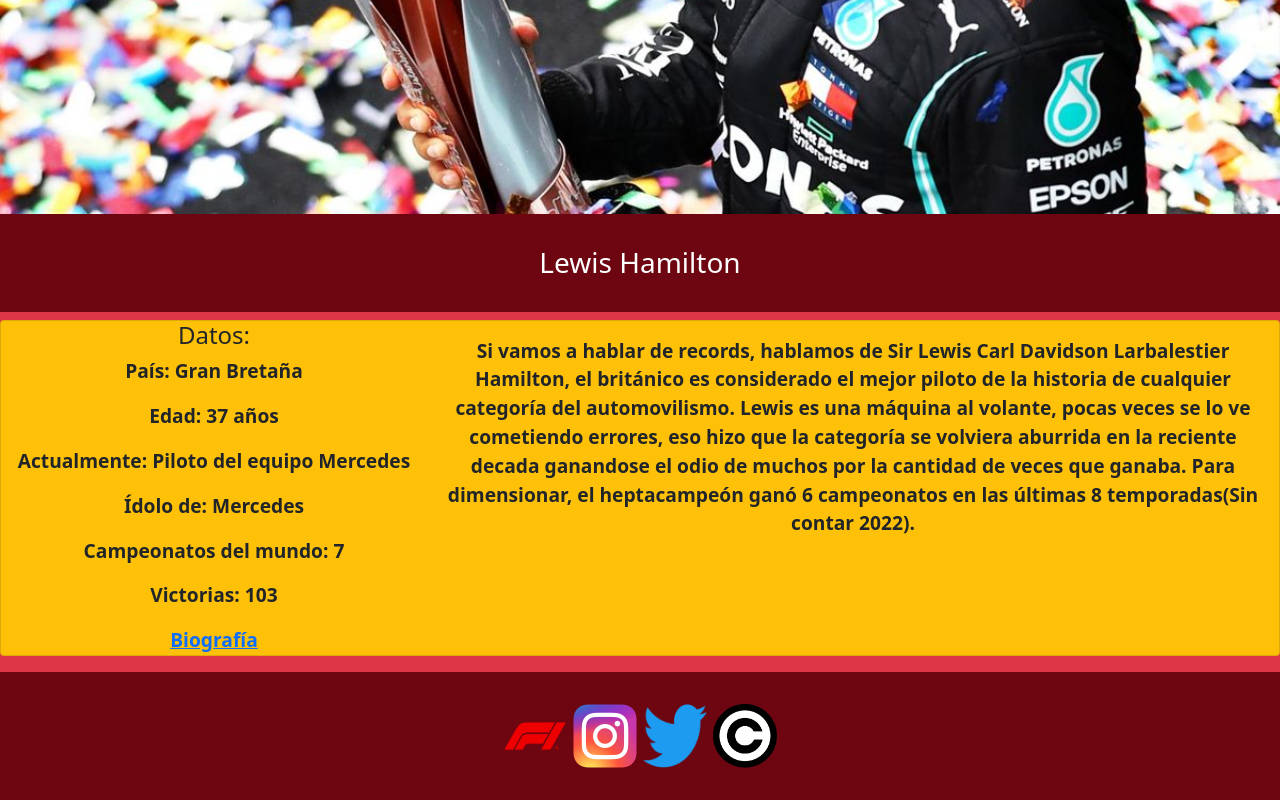
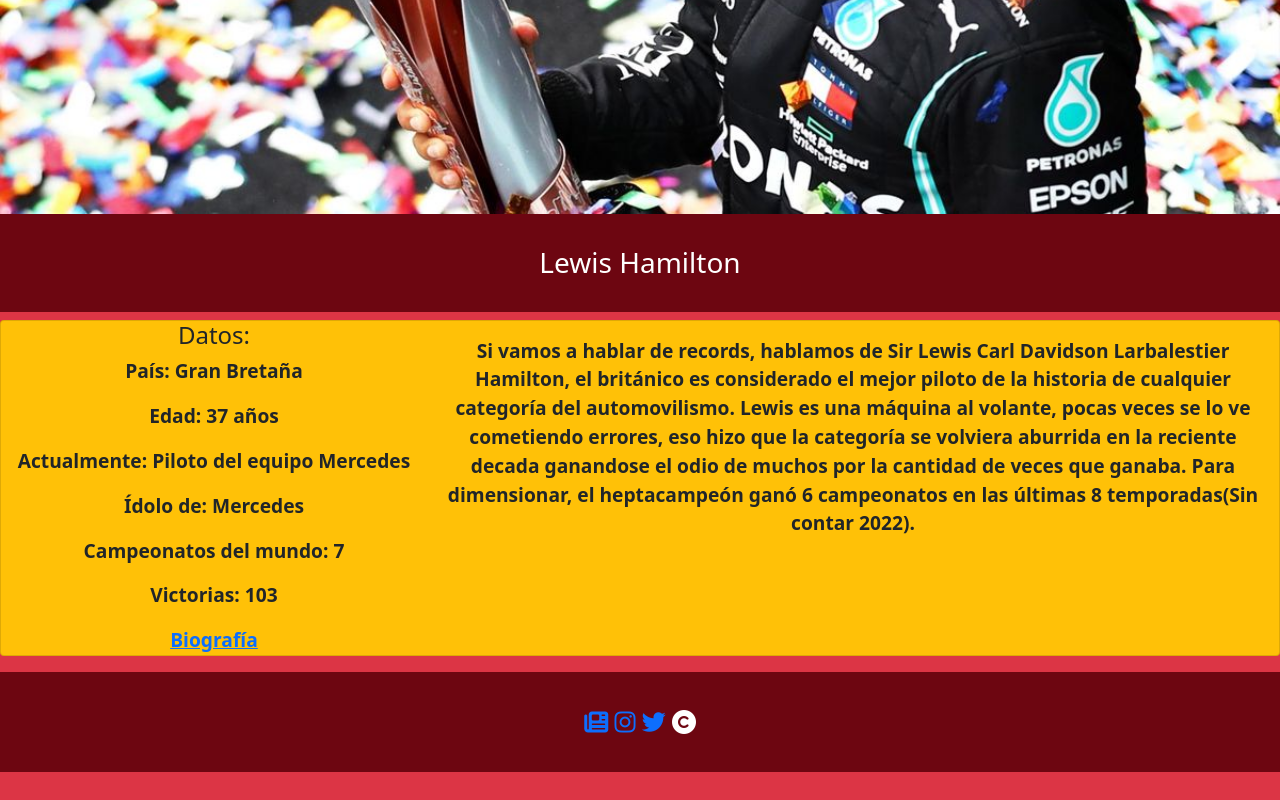
Before and after one commit to EmiMagnus990/378km, a website: page pages/leyendas.html in a window 1280 px wide. Shown: the part 7167-7967 px from the top of the page. After the commit the page ends 7939 px from the top, so only its background shows below. Drawn offline with nearby package versions, Linux system fonts and the light colour scheme.

Commit message:
proyecto final

```diff
--- a/pages/leyendas.html
+++ b/pages/leyendas.html
@@ -8,6 +8,7 @@
         <link rel="stylesheet" href="./../css/bootstrap.min.css">
         <link rel="stylesheet" href="./../css/main.css">
         <link href="https://unpkg.com/aos@2.3.1/dist/aos.css" rel="stylesheet">
+        <script src="https://kit.fontawesome.com/20ac8b235b.js" crossorigin="anonymous"></script>
         <title>Leyendas</title>
     </head>
     <body>
@@ -245,11 +246,11 @@
             </section>
         </main>
         <footer class="footer">
-            <a href="https://www.formula1.com/en/latest.html" target="_blank"><img class="footerlogo" src="./../assets/images/F1-logo.png" alt="Foto"></a>
-            <a href="https://www.instagram.com/f1/?hl=es-la" target="_blank"><img class="footerlogo" src="./../assets/images/instagram logo.webp" alt="Foto"></a>
-            <a href="https://twitter.com/F1" target="_blank"><img class="footerlogo" src="./../assets/images/Twitter logo.webp" alt="Foto"></a>
-            <img class="footerlogo" src="./../assets/images/copyright-logo.png" alt="Foto"></a>
-        </footer>
+          <a href="https://www.formula1.com/en/latest.html" target="_blank"><i class="fa-solid fa-newspaper"></i></a>
+          <a href="https://www.instagram.com/f1/?hl=es-la" target="_blank"><i class="fa-brands fa-instagram"></i></a>
+          <a href="https://twitter.com/F1" target="_blank"><i class="fa-brands fa-twitter"></i></a>
+          <i class="fa-solid fa-copyright"></i>
+      </footer>
         <script src="https://cdn.jsdelivr.net/npm/bootstrap@5.0.2/dist/js/bootstrap.bundle.min.js" integrity="sha384-MrcW6ZMFYlzcLA8Nl+NtUVF0sA7MsXsP1UyJoMp4YLEuNSfAP+JcXn/tWtIaxVXM" crossorigin="anonymous"></script>
           <script src="https://unpkg.com/aos@2.3.1/dist/aos.js"></script>
           <script>
```
Also changed, not shown: index.html (+5 -4 lines), pages/contacto.html (+5 -4 lines), pages/historia.html (+5 -4 lines), pages/sobre378km.html (+5 -4 lines).
